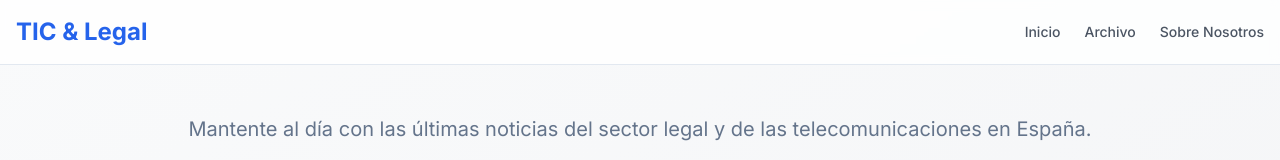
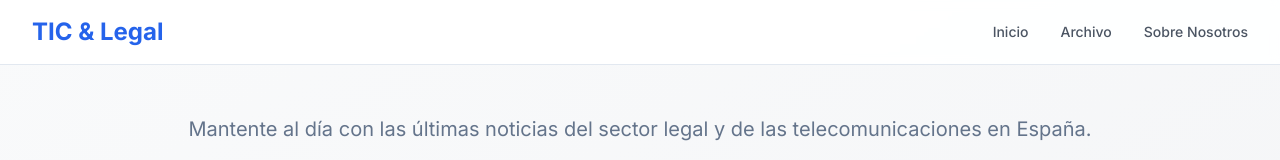
Before and after one commit to felipestudionn/Legal, a Next.js app: page / in a window 1280 px wide. Shown: the top 160 px of the page. Built offline with nearby package versions, Linux system fonts and the light colour scheme; no server answers.

Commit message:
fix: Corregir estilos base y configuración de Tailwind

```diff
--- a/src/app/globals.css
+++ b/src/app/globals.css
@@ -1,6 +1,40 @@
 @tailwind base;
 @tailwind components;
 @tailwind utilities;
+
+@layer base {
+  :root {
+    --background: 0 0% 100%;
+    --foreground: 222.2 84% 4.9%;
+    --card: 0 0% 100%;
+    --card-foreground: 222.2 84% 4.9%;
+    --popover: 0 0% 100%;
+    --popover-foreground: 222.2 84% 4.9%;
+    --primary: 221.2 83.2% 53.3%;
+    --primary-foreground: 210 40% 98%;
+    --secondary: 210 40% 96.1%;
+    --secondary-foreground: 222.2 47.4% 11.2%;
+    --muted: 210 40% 96.1%;
+    --muted-foreground: 215.4 16.3% 46.9%;
+    --accent: 210 40% 96.1%;
+    --accent-foreground: 222.2 47.4% 11.2%;
+    --destructive: 0 84.2% 60.2%;
+    --destructive-foreground: 210 40% 98%;
+    --border: 214.3 31.8% 91.4%;
+    --input: 214.3 31.8% 91.4%;
+    --ring: 221.2 83.2% 53.3%;
+    --radius: 0.5rem;
+  }
+}
+
+@layer base {
+  * {
+    @apply border-border;
+  }
+  body {
+    @apply bg-background text-foreground antialiased;
+  }
+}
 
 @layer base {
   :root {
--- a/src/app/layout.tsx
+++ b/src/app/layout.tsx
@@ -15,8 +15,11 @@ export default function RootLayout({
   children: React.ReactNode
 }) {
   return (
-    <html lang="es">
-      <body className={inter.className}>{children}</body>
+    <html lang="es" suppressHydrationWarning>
+      <head />
+      <body className={`${inter.className} min-h-screen bg-gradient-to-br from-gray-50 to-gray-100`}>
+        {children}
+      </body>
     </html>
   )
 }
--- a/src/components/layout/dashboard-layout.tsx
+++ b/src/components/layout/dashboard-layout.tsx
@@ -2,15 +2,17 @@
 
 export function DashboardLayout({ children }: { children: React.ReactNode }) {
   return (
-    <div className="min-h-screen bg-gradient-to-br from-gray-50 to-gray-100">
-      <header className="sticky top-0 z-50 w-full bg-white/80 backdrop-blur-sm border-b">
-        <div className="container mx-auto flex h-16 items-center justify-between px-4">
-          <h1 className="text-2xl font-bold text-blue-600">TIC & Legal</h1>
-          <nav className="flex space-x-6">
-            <a href="#" className="text-sm font-medium text-gray-600 hover:text-blue-600 transition-colors">Inicio</a>
-            <a href="#" className="text-sm font-medium text-gray-600 hover:text-blue-600 transition-colors">Archivo</a>
-            <a href="#" className="text-sm font-medium text-gray-600 hover:text-blue-600 transition-colors">Sobre Nosotros</a>
-          </nav>
+    <div className="min-h-screen">
+      <header className="sticky top-0 z-50 w-full bg-white/90 backdrop-blur-sm border-b">
+        <div className="max-w-7xl mx-auto px-4 sm:px-6 lg:px-8">
+          <div className="flex h-16 items-center justify-between">
+            <h1 className="text-2xl font-bold text-blue-600">TIC & Legal</h1>
+            <nav className="flex items-center space-x-8">
+              <a href="/" className="text-sm font-medium text-gray-600 hover:text-blue-600 transition-colors">Inicio</a>
+              <a href="/archivo" className="text-sm font-medium text-gray-600 hover:text-blue-600 transition-colors">Archivo</a>
+              <a href="/sobre-nosotros" className="text-sm font-medium text-gray-600 hover:text-blue-600 transition-colors">Sobre Nosotros</a>
+            </nav>
+          </div>
         </div>
       </header>
       <main className="container py-12 px-4 sm:px-6 lg:px-8">
```
